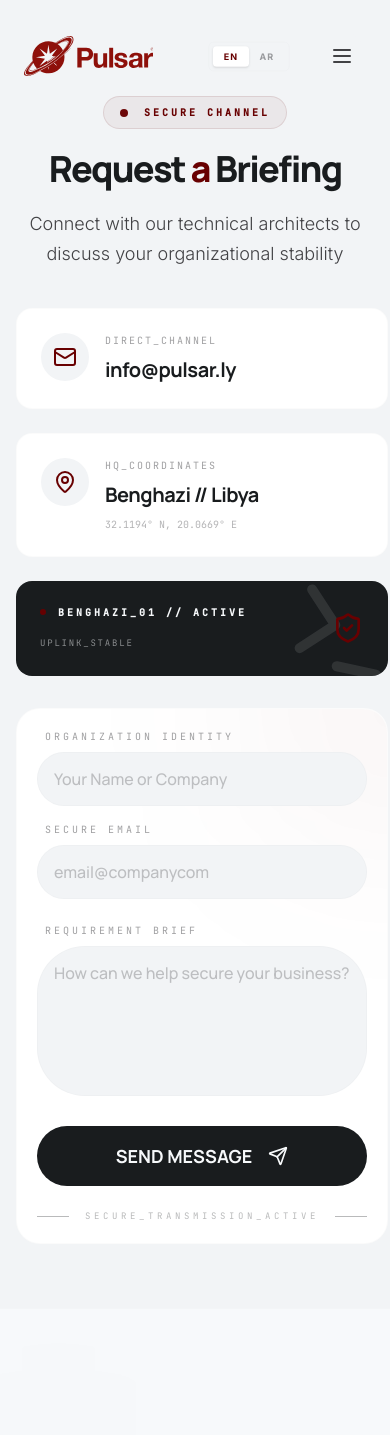
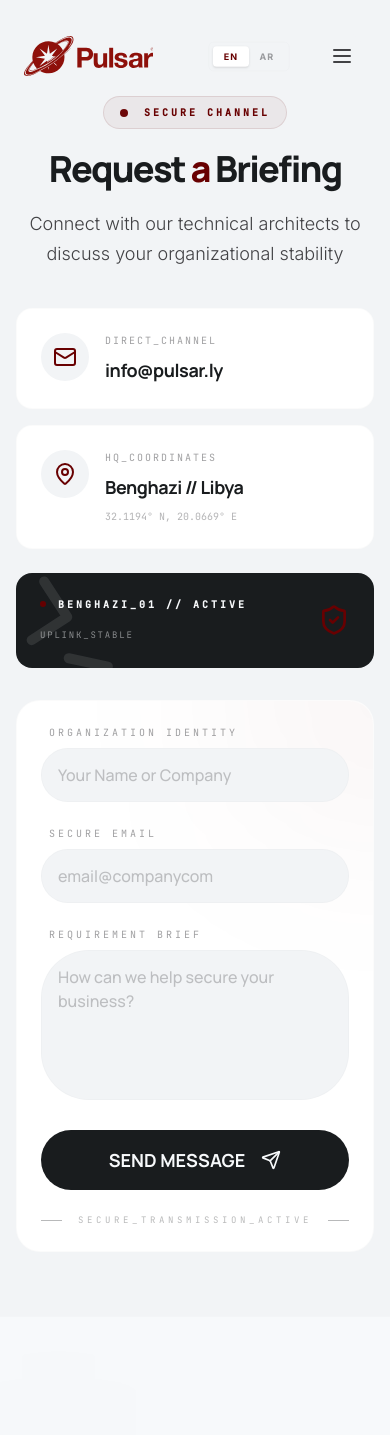
Before and after one commit to MariamSaltany/pulsar-website, a React (Vite) app: page /contact in a window 390 px wide. Shown: the top 1435 px of the page. Built offline with nearby package versions, Linux system fonts and the light colour scheme.

Commit message:
fixing the ar RTL  aligment

```diff
--- a/src/pages/Contact.tsx
+++ b/src/pages/Contact.tsx
@@ -1,6 +1,6 @@
 import React, { useState } from 'react';
 import { motion, AnimatePresence } from 'motion/react';
-import { Mail, MapPin, Phone, Globe, ShieldCheck, ArrowRight, Terminal, Send } from 'lucide-react';
+import { Mail, MapPin, Terminal, Send, ShieldCheck } from 'lucide-react';
 import { translations } from '../translations';
 
 interface ContactProps {
@@ -13,12 +13,15 @@ const Contact: React.FC<ContactProps> = ({ lang }) => {
   const isRtl = lang === 'ar';
 
   return (
-    <div className={`min-h-screen bg-surface-container-low pt-24 md:pt-32 pb-16 md:pb-24 px-4 md:px-8 overflow-hidden relative ${isRtl ? 'font-arabic' : 'font-sans'}`} dir={isRtl ? 'rtl' : 'ltr'}>
+    <div
+      className={`min-h-screen bg-surface-container-low pt-24 md:pt-32 pb-16 md:pb-24 px-4 md:px-8 overflow-hidden relative ${isRtl ? 'font-arabic' : 'font-sans'}`}
+      dir={isRtl ? 'rtl' : 'ltr'}
+    >
       {/* Background Pattern */}
       <div className="absolute inset-0 dot-grid opacity-40 pointer-events-none"></div>
 
       <div className="max-w-screen-2xl mx-auto relative z-10">
-        <header className="mb-10 md:mb-24 text-center md:text-left">
+        <header className="mb-10 md:mb-24 text-center lg:text-start">
           <motion.div
             initial={{ opacity: 0, y: 20 }}
             animate={{ opacity: 1, y: 0 }}
@@ -27,6 +30,7 @@ const Contact: React.FC<ContactProps> = ({ lang }) => {
             <div className="w-2 h-2 bg-pulsar-red animate-pulse rounded-full"></div>
             <span className="font-mono text-[10px] text-pulsar-red font-bold uppercase tracking-[0.3em]">{t.contact.tag}</span>
           </motion.div>
+
           <motion.h1
             initial={{ opacity: 0, y: 20 }}
             animate={{ opacity: 1, y: 0 }}
@@ -39,11 +43,12 @@ const Contact: React.FC<ContactProps> = ({ lang }) => {
               </React.Fragment>
             ))}
           </motion.h1>
+
           <motion.p
             initial={{ opacity: 0, y: 20 }}
             animate={{ opacity: 1, y: 0 }}
             transition={{ delay: 0.2 }}
-            className="text-on-surface-variant max-w-2xl text-lg md:text-xl font-light leading-relaxed mx-auto md:mx-0"
+            className="text-on-surface-variant max-w-2xl text-lg md:text-xl font-light leading-relaxed mx-auto lg:mx-0"
           >
             {t.contact.description}
           </motion.p>
@@ -55,28 +60,28 @@ const Contact: React.FC<ContactProps> = ({ lang }) => {
             initial={{ opacity: 0, x: isRtl ? 40 : -40 }}
             animate={{ opacity: 1, x: 0 }}
             transition={{ delay: 0.3 }}
-            className="lg:col-span-5 space-y-6 md:space-y-12"
+            className="lg:col-span-5 space-y-6 md:space-y-8"
           >
-            <div className="space-y-6 md:space-y-8">
+            <div className="grid grid-cols-1 sm:grid-cols-2 lg:grid-cols-1 gap-4 md:gap-6">
               {/* Email */}
-              <div className="group flex items-start gap-4 md:gap-6 p-6 md:p-8 rounded-2xl bg-surface-container-lowest hairline-border hover:bg-white transition-colors duration-500">
-                <div className="w-12 h-12 rounded-xl bg-surface-container-low flex items-center justify-center text-pulsar-red group-hover:scale-110 transition-transform duration-500">
+              <div className="group flex items-start gap-4 md:gap-6 p-6 md:p-8 rounded-2xl bg-surface-container-lowest hairline-border hover:bg-white transition-all duration-500">
+                <div className="flex-shrink-0 w-12 h-12 rounded-xl bg-surface-container-low flex items-center justify-center text-pulsar-red group-hover:scale-110 transition-transform duration-500">
                   <Mail size={24} />
                 </div>
-                <div>
+                <div className="overflow-hidden">
                   <span className="block font-mono text-[10px] text-on-surface-variant/50 uppercase tracking-[0.2em] mb-2">Direct_Channel</span>
-                  <span className="block text-xl font-headline font-bold text-on-surface tracking-tight">{t.contact.info.email}</span>
+                  <span className="block text-lg md:text-xl font-headline font-bold text-on-surface tracking-tight truncate">{t.contact.info.email}</span>
                 </div>
               </div>
 
               {/* Location */}
-              <div className="group flex items-start gap-4 md:gap-6 p-6 md:p-8 rounded-2xl bg-surface-container-lowest hairline-border hover:bg-white transition-colors duration-500">
-                <div className="w-12 h-12 rounded-xl bg-surface-container-low flex items-center justify-center text-pulsar-red group-hover:scale-110 transition-transform duration-500">
+              <div className="group flex items-start gap-4 md:gap-6 p-6 md:p-8 rounded-2xl bg-surface-container-lowest hairline-border hover:bg-white transition-all duration-500">
+                <div className="flex-shrink-0 w-12 h-12 rounded-xl bg-surface-container-low flex items-center justify-center text-pulsar-red group-hover:scale-110 transition-transform duration-500">
                   <MapPin size={24} />
                 </div>
                 <div>
                   <span className="block font-mono text-[10px] text-on-surface-variant/50 uppercase tracking-[0.2em] mb-2">HQ_Coordinates</span>
-                  <span className="block text-xl font-headline font-bold text-on-surface tracking-tight">{t.contact.info.location}</span>
+                  <span className="block text-lg md:text-xl font-headline font-bold text-on-surface tracking-tight">{t.contact.info.location}</span>
                   <span className="block font-mono text-[10px] text-on-surface-variant/40 mt-2">{t.contact.info.coordinates}</span>
                 </div>
               </div>
@@ -84,8 +89,8 @@ const Contact: React.FC<ContactProps> = ({ lang }) => {
 
             {/* System Status Strip */}
             <div className="p-6 md:p-8 rounded-2xl bg-on-surface text-surface flex items-center justify-between overflow-hidden relative">
-              <div className="absolute inset-0 opacity-10 pointer-events-none">
-                <Terminal className="absolute -right-4 -bottom-4 rotate-12" size={120} />
+              <div className={`absolute inset-0 opacity-10 pointer-events-none ${isRtl ? '-scale-x-100' : ''}`}>
+                <Terminal className="absolute -inline-end-4 -bottom-4 rotate-12" size={120} />
               </div>
               <div className="relative z-10">
                 <div className="flex items-center gap-3 mb-2">
@@ -105,8 +110,9 @@ const Contact: React.FC<ContactProps> = ({ lang }) => {
             transition={{ delay: 0.4 }}
             className="lg:col-span-7"
           >
-            <div className="bg-surface-container-lowest p-5 sm:p-10 md:p-16 rounded-3xl hairline-border relative overflow-hidden">
-              <div className="absolute top-0 right-0 w-64 h-64 bg-pulsar-red/5 blur-[100px] rounded-full -translate-y-1/2 translate-x-1/2"></div>
+            <div className="bg-surface-container-lowest p-6 sm:p-10 md:p-16 rounded-3xl hairline-border relative overflow-hidden">
+              {/* Animated Background Glow - positioned logically */}
+              <div className={`absolute top-0 ${isRtl ? 'left-0 -translate-x-1/2' : 'right-0 translate-x-1/2'} w-64 h-64 bg-pulsar-red/5 blur-[100px] rounded-full -translate-y-1/2`}></div>
 
               <AnimatePresence mode="wait">
                 {formSubmitted ? (
@@ -115,7 +121,7 @@ const Contact: React.FC<ContactProps> = ({ lang }) => {
                     initial={{ opacity: 0, scale: 0.95 }}
                     animate={{ opacity: 1, scale: 1 }}
                     exit={{ opacity: 0, scale: 0.95 }}
-                    className="text-center py-8 md:py-20"
+                    className="text-center py-8 md:py-12"
                   >
                     <div className="w-16 h-16 md:w-24 md:h-24 bg-pulsar-red/10 rounded-3xl flex items-center justify-center mx-auto mb-6 md:mb-10">
                       <ShieldCheck className="text-pulsar-red" size={32} />
@@ -141,7 +147,7 @@ const Contact: React.FC<ContactProps> = ({ lang }) => {
                     className="space-y-6 md:space-y-10 relative z-10"
                     onSubmit={(e) => { e.preventDefault(); setFormSubmitted(true); }}
                   >
-                    <div className="grid md:grid-cols-2 gap-4 md:gap-10">
+                    <div className="grid md:grid-cols-2 gap-6 md:gap-10">
                       <div className="space-y-2 md:space-y-4">
                         <label className="font-mono text-[10px] text-on-surface-variant/50 uppercase tracking-[0.3em] px-2 block">
                           {t.contact.form.name}
@@ -172,7 +178,7 @@ const Contact: React.FC<ContactProps> = ({ lang }) => {
                       </label>
                       <textarea
                         required
-                        rows={isRtl ? 4 : 5}
+                        rows={5}
                         placeholder={t.contact.form.detailsPlaceholder}
                         className="w-full bg-surface-container-low border border-outline-variant/10 rounded-xl px-4 md:px-6 py-3.5 md:py-5 focus:border-pulsar-red focus:bg-white outline-none transition-all font-headline font-medium text-on-surface placeholder:text-on-surface-variant/30 resize-none"
                       />
@@ -184,13 +190,13 @@ const Contact: React.FC<ContactProps> = ({ lang }) => {
                     >
                       <div className="absolute inset-0 bg-pulsar-red translate-y-full group-hover:translate-y-0 transition-transform duration-500"></div>
                       <span className="relative z-10">{t.contact.form.submit}</span>
-                      <Send className="relative z-10 group-hover:translate-x-2 group-hover:-translate-y-1 transition-transform" size={20} />
+                      <Send className={`relative z-10 transition-transform ${isRtl ? 'group-hover:-translate-x-2' : 'group-hover:translate-x-2'} group-hover:-translate-y-1`} size={20} />
                     </button>
 
                     <div className="flex items-center justify-center gap-4 opacity-30">
-                      <div className="h-[1px] w-8 bg-on-surface"></div>
-                      <span className="font-mono text-[9px] uppercase tracking-[0.4em]">Secure_Transmission_Active</span>
-                      <div className="h-[1px] w-8 bg-on-surface"></div>
+                      <div className="h-[1px] flex-1 max-w-[40px] bg-on-surface"></div>
+                      <span className="font-mono text-[9px] uppercase tracking-[0.4em] whitespace-nowrap text-center">Secure_Transmission_Active</span>
+                      <div className="h-[1px] flex-1 max-w-[40px] bg-on-surface"></div>
                     </div>
                   </motion.form>
                 )}
```
